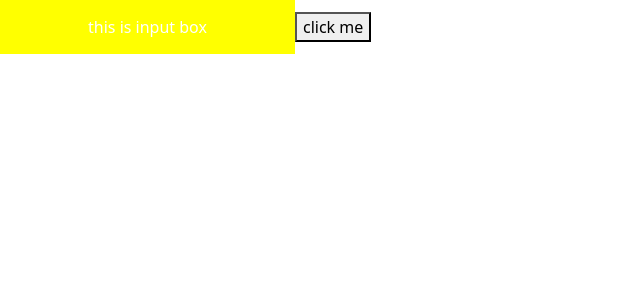
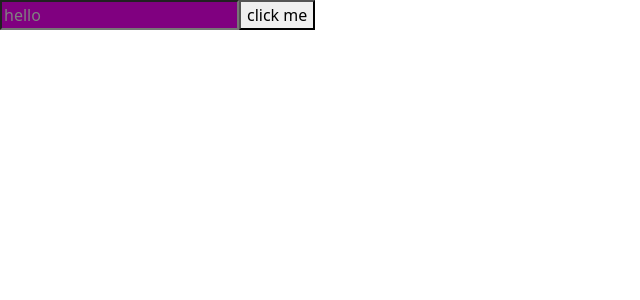
Before and after one commit to AutomationForAll/angular-repo, an Angular app in the folder angular/: page / in a window 1280 px wide. Shown: the top 300 px of the page, without its empty margins (0-640 px from the left). Built offline with nearby package versions, Linux system fonts and the light colour scheme.

Commit message:
directives property binding

```diff
--- a/angular/src/app/app.component.html
+++ b/angular/src/app/app.component.html
@@ -29,6 +29,6 @@
  </div> -->
 
  <div >
-  <input type="text" value="this is input box" appHostlistnerAndbinding/>
+  <input type="text"  value='hello' [appCutomedirectives]="{setBackgroundColor:'purple',setfont:'gray'}" />
 <button type="submit"  >click me</button>
  </div>
--- a/angular/src/app/app.component.ts
+++ b/angular/src/app/app.component.ts
@@ -53,4 +53,8 @@ export class AppComponent {
 
   }
 
+  onClick(){
+    console.log('click happen!!')
+  }
+
 }
--- a/angular/src/app/cutomedirectives.directive.ts
+++ b/angular/src/app/cutomedirectives.directive.ts
@@ -1,4 +1,5 @@
-import { Directive, ElementRef, OnInit, Renderer2 } from '@angular/core';
+import { Directive, ElementRef, Input, OnInit, Renderer2 } from '@angular/core';
+import { bindCallback } from 'rxjs';
 
 @Directive({
   selector: '[appCutomedirectives]',
@@ -7,7 +8,13 @@ import { Directive, ElementRef, OnInit, Renderer2 } from '@angular/core';
 export class CutomedirectivesDirective implements OnInit {
 private element:ElementRef
 private renderer:Renderer2
-//backgroundColor:string='yello';
+//@Input('appCutomedirectives')setBackgroundColor:string='black';
+//@Input()setfont:string='yellow';
+
+@Input('appCutomedirectives')changeColorAndFont={
+  setBackgroundColor:'gray',
+  setfont:'blue'
+};
   constructor(elm:ElementRef,rend:Renderer2) {
   this.element=elm;
   this.renderer=rend;
@@ -16,10 +23,10 @@ private renderer:Renderer2
   //     this.element.nativeElement.style.backgroundColor='yellow';
   //  this.element.nativeElement.style.color='red'
 
-  this.renderer.setStyle(this.element.nativeElement,'backgroundColor','yellow')
-  this.renderer.setStyle(this.element.nativeElement,'color','red')
-  this.renderer.setAttribute(this.element.nativeElement,'title','this is button')
-  this.renderer.removeAttribute(this.element.nativeElement,'title')
+  this.renderer.setStyle(this.element.nativeElement,'backgroundColor',this.changeColorAndFont.setBackgroundColor)
+  this.renderer.setStyle(this.element.nativeElement,'color',this.changeColorAndFont.setfont)
+  //this.renderer.setAttribute(this.element.nativeElement,'title','this is button')
+ // this.renderer.removeAttribute(this.element.nativeElement,'title')
   }
 
 }
--- a/angular/src/app/hostlistner-andbinding.directive.ts
+++ b/angular/src/app/hostlistner-andbinding.directive.ts
@@ -8,13 +8,14 @@ export class HostlistnerAndbindingDirective {
 
   private element:ElementRef;
   private renderer:Renderer2;
+
   constructor(ele:ElementRef,renderer: Renderer2) {
   this.element=ele;
   this.renderer=renderer;
 
 }
 
-@HostListener('mouseenter') OnMouseEnter(){
+@HostListener('mouseover') OnMouseEnter(){
  this.renderer.addClass(this.element.nativeElement,'button')
 
 }
@@ -24,7 +25,7 @@ export class HostlistnerAndbindingDirective {
 
   }
 
-@HostBinding('style.background-color')background:string='yellow'
+@HostBinding('value')input:string='yellow'
 
 
 
```
